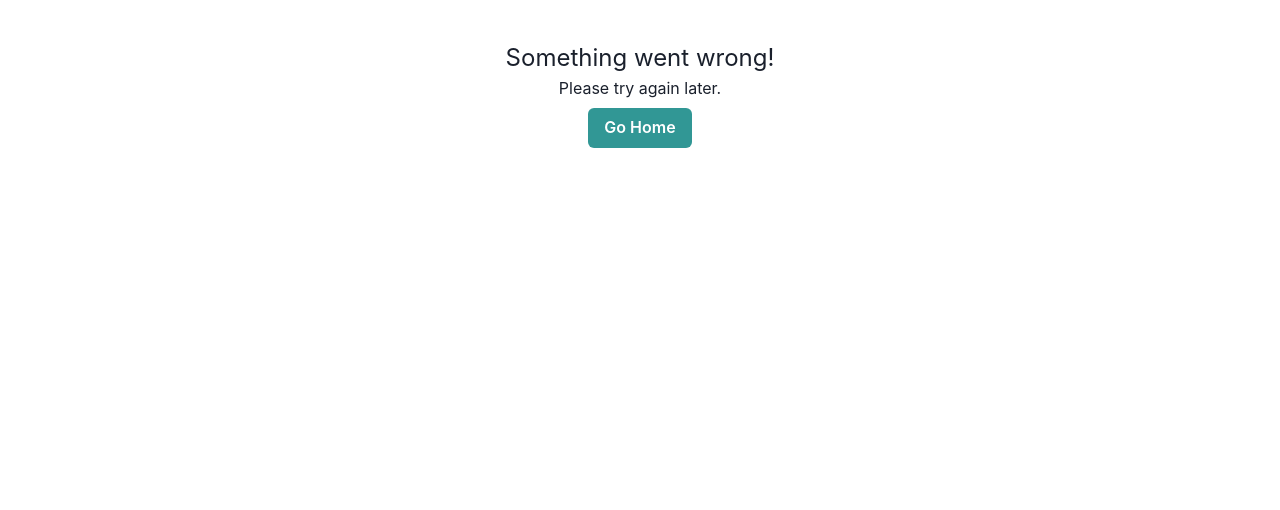
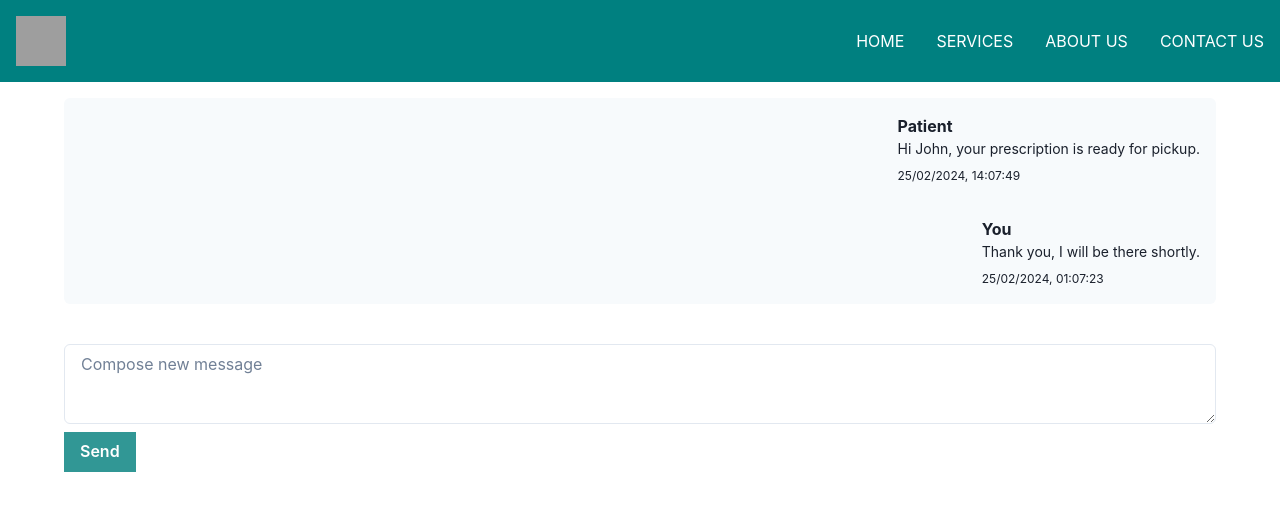
Before and after one commit to Trivedhkumar/smart-health, a React (Create React App) app: page /communication in a window 1280 px wide. Shown: the top 510 px of the page. Built offline with nearby package versions, Linux system fonts and the light colour scheme; grey boxes are pictures that could not be loaded.

Commit message:
fix:communication

```diff
--- a/src/App.tsx
+++ b/src/App.tsx
@@ -23,6 +23,7 @@ import DataOverSightScreen from "./screens/admin/dataOversight";
 import ReportGeneration from "./screens/admin/reportGeneration";
 import MedicationDispenseScreen from "./screens/pharmacist/medicationDispense";
 import MedicationHistory from "./screens/pharmacist/medicalHistory";
+import CommunicationScreen from "./screens/pharmacist/communication";
 const ROUTES_ARRAY = [
   {
     path: "/login",
@@ -123,6 +124,11 @@ const ROUTES_ARRAY = [
     element: <MedicationHistory />,
     errorElement: <ErrorPage />,
   },
+  {
+    path: "/communication",
+    element: <CommunicationScreen />,
+    errorElement: <ErrorPage />,
+  },
 ];
 const router = createBrowserRouter(ROUTES_ARRAY);
 
--- /dev/null
+++ b/src/screens/pharmacist/communication/constants.ts
@@ -0,0 +1,21 @@
+import { ROLES } from "../../../constants";
+import { v4 as uuidv4 } from "uuid";
+
+export const messages = [
+  // Replace with actual message data
+  {
+    id: uuidv4(),
+    sender: "Patient",
+    message: "Hi John, your prescription is ready for pickup.",
+    timestamp: "25/02/2024, 14:07:49",
+    role: ROLES.PATIENT,
+  },
+  {
+    id: uuidv4(),
+    sender: "You",
+    message: "Thank you, I will be there shortly.",
+    timestamp: "25/02/2024, 01:07:23",
+    role: ROLES.PHARMACIST,
+  },
+  // ... add more messages
+];
--- /dev/null
+++ b/src/screens/pharmacist/communication/index.tsx
@@ -0,0 +1,117 @@
+import React, { useState } from "react";
+import {
+  Box,
+  Text,
+  Textarea,
+  Button,
+  Flex,
+  Stack,
+  FormControl,
+  FormErrorMessage,
+} from "@chakra-ui/react";
+import { NavBar } from "../../../components";
+import { getMenuItemsByRole } from "../../../utils/functions";
+import { messages as messagesData } from "./constants";
+import { useForm } from "react-hook-form";
+import { zodResolver } from "@hookform/resolvers/zod";
+import { z } from "zod";
+import { v4 as uuidv4 } from "uuid";
+
+const validationSchema = z.object({
+  message: z.string().min(1, { message: "Message can't be empty" }),
+});
+type ValidationSchema = z.infer<typeof validationSchema>;
+
+const defaultFormValues = {
+  message: "",
+};
+const CommunicationScreen = () => {
+  const [messages, setMessages] = useState(messagesData);
+  const role = localStorage.getItem("user");
+  const userMenu = getMenuItemsByRole(role);
+  const {
+    handleSubmit,
+    formState: { isSubmitting, errors },
+    reset,
+    register,
+  } = useForm<ValidationSchema>({
+    mode: "onBlur",
+    defaultValues: defaultFormValues,
+    resolver: zodResolver(validationSchema),
+  });
+  const onSubmit = (values: ValidationSchema) => {
+    setMessages([
+      ...messages,
+      {
+        id: uuidv4(),
+        message: values.message,
+        role: role,
+        sender: "You",
+        timestamp: new Date().toLocaleString(),
+      },
+    ]);
+    console.log(values);
+    reset();
+  };
+  return (
+    <Box>
+      <NavBar menuarray={userMenu} />
+      <Stack maxWidth={"90%"} margin={"auto"} spacing={4}>
+        <Box
+          mb={4}
+          bg="gray.50"
+          borderRadius="md"
+          overflowY="auto"
+          maxHeight="400px"
+        >
+          <Box>
+            {messages.map((message) => (
+              <Flex
+                p={4}
+                key={message.id}
+                justifyContent="space-between"
+                _hover={{ bg: "gray.100" }}
+              >
+                {message.role !== role && <Box></Box>}
+                <Box>
+                  <Text fontWeight="bold">{message.sender}</Text>
+                  <Text fontSize="sm">{message.message}</Text>
+                  <Text mt={2} fontSize="xs">
+                    {message.timestamp}
+                  </Text>
+                </Box>
+              </Flex>
+            ))}
+          </Box>
+        </Box>
+
+        <form>
+          <FormControl my={2} isInvalid={!!errors.message}>
+            <Textarea
+              {...register("message")}
+              placeholder="Compose new message"
+            />
+
+            <FormErrorMessage colorScheme="red">
+              {errors.message && errors.message.message}
+            </FormErrorMessage>
+          </FormControl>
+
+          <Button
+            isDisabled={isSubmitting}
+            isLoading={isSubmitting}
+            borderRadius={0}
+            type="submit"
+            onClick={handleSubmit(onSubmit)}
+            variant="solid"
+            colorScheme="teal"
+          >
+            Send
+          </Button>
+        </form>
+      </Stack>
+    </Box>
+  );
+};
+
+export default CommunicationScreen;
```
